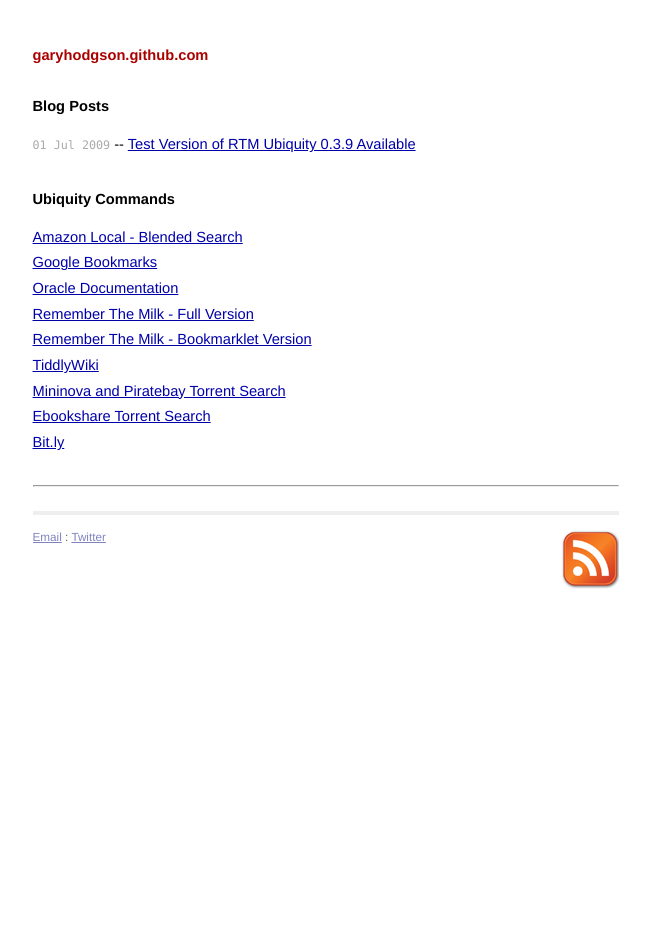
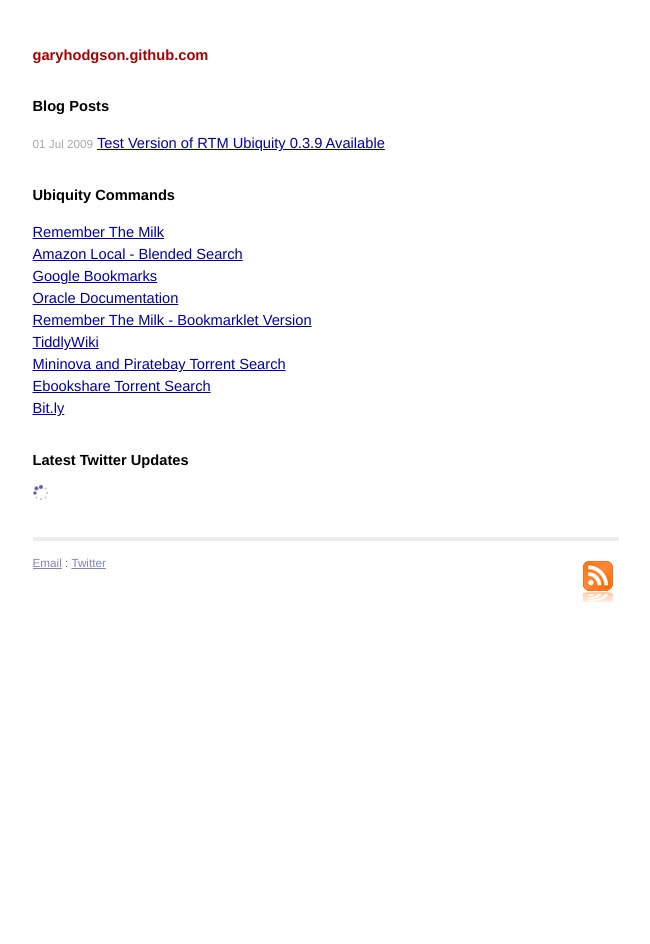
Before and after one commit to garyhodgson/garyhodgson.github.com, a Jekyll site: the page built from index.html, in a window 1280 px wide. Shown: the whole page, without its empty margins (314-964 px from the left). Built offline with Jekyll 4.4.1, drawn with Linux system fonts in a browser that asks for light colours; Markdown is read by kramdown in place of the engine named in the settings; some of the changed lines change nothing that is shown.

Commit message:
added twitter list; updated css a little.

```diff
--- a/_config.yml
+++ b/_config.yml
@@ -1,2 +1,2 @@
 markdown: rdiscount
-pygments: true
+pygments: false
--- a/_layouts/default.html
+++ b/_layouts/default.html
@@ -1,5 +1,4 @@
-<!DOCTYPE html PUBLIC "-//W3C//DTD XHTML 1.0 Strict//EN"
-    "http://www.w3.org/TR/xhtml1/DTD/xhtml1-strict.dtd">
+<!DOCTYPE html PUBLIC "-//W3C//DTD XHTML 1.0 Strict//EN" "http://www.w3.org/TR/xhtml1/DTD/xhtml1-strict.dtd">
 
 <html xmlns="http://www.w3.org/1999/xhtml" xml:lang="en" lang="en-us">
 <head>
@@ -9,6 +8,7 @@
    <link href="http://feeds.feedburner.com/garyhodgson-github" rel="alternate" title="garyhodgson.github.com" type="application/atom+xml" />
    <!-- Homepage CSS -->
    <link rel="stylesheet" href="/css/screen.css" type="text/css" media="screen, projection" />
+   <script src="js/twitter.js"></script>
 </head>
 <body>
 
@@ -19,7 +19,6 @@
 
   {{ content }}
 
-  <hr>
   <div class="footer">
     <div class="contact">
       <p>
--- a/css/screen.css
+++ b/css/screen.css
@@ -62,13 +62,8 @@
   margin-bottom: 2em;
 }
 
-  ul.posts li {
-    line-height: 1.75em;
-  }
-
-  ul.posts span {
+  ul.posts .time {
     color: #aaa;
-    font-family: Monaco, "Courier New", monospace;
     font-size: 80%;
   }
 
--- a/index.html
+++ b/index.html
@@ -4,19 +4,21 @@
 ---
 
 <div id="home">
+
   <h1>Blog Posts</h1>
   <ul class="posts">
     {% for post in site.posts %}
-      <li><span>{{ post.date | date_to_string }}</span> -- <a href="{{ post.url }}">{{ post.title }}</a></li>
+      <li><span class='time'>{{ post.date | date_to_string }}</span> <a href="{{ post.url }}">{{ post.title }}</a></li>
     {% endfor %}
   </ul>
 
+
   <h1>Ubiquity Commands</h1>
   <ul class="posts">
-				<li><a href="http://gist.github.com/19959">Amazon Local - Blended Search</a></li>
+			<li><a href="http://garyhodgson.github.com/ubiquity-rtm-api">Remember The Milk</a></li>
+			<li><a href="http://gist.github.com/19959">Amazon Local - Blended Search</a></li>
 			<li><a href="http://gist.github.com/24257">Google Bookmarks</a></li>
 			<li><a href="http://gist.github.com/24256">Oracle Documentation</a></li>
-			<li><a href="http://garyhodgson.github.com/ubiquity-rtm-api">Remember The Milk - Full Version</a></li>
 			<li><a href="http://gist.github.com/24258">Remember The Milk - Bookmarklet Version</a></li>
 			<li><a href="http://gist.github.com/17245">TiddlyWiki</a></li>
 			<li><a href="http://gist.github.com/20945">Mininova and Piratebay Torrent Search</a></li>
@@ -24,4 +26,10 @@
 			<li><a href="http://gist.github.com/20103">Bit.ly</a></li>
 	</ul>
 
+	<h1>Latest Twitter Updates</h1>
+	<ul class="posts" id="twitter_update_list"><img src="images/ajax-loader.gif"></ul>
+
 </div>
+
+<script type="text/javascript" src="twitter.js"></script>
+<script type="text/javascript" src="http://twitter.com/statuses/user_timeline/garyhodgson.json?callback=twitterCallback2&amp;count=5"></script>
--- /dev/null
+++ b/js/twitter.js
@@ -0,0 +1,37 @@
+function twitterCallback2(obj) {
+	var twitters = obj;
+	var statusHTML = "";
+	var username = "";
+	for (var i=0; i<twitters.length; i++){
+		username = twitters[i].user.screen_name
+		if (!twitters[i].in_reply_to_status_id){
+			statusHTML += ('<li><span class="time">'+relative_time(twitters[i].created_at)+'</span> '+twitters[i].text+'</li>')
+		}
+	}
+	document.getElementById('twitter_update_list').innerHTML = statusHTML;
+}
+
+function relative_time(time_value) {
+  var values = time_value.split(" ");
+  time_value = values[1] + " " + values[2] + ", " + values[5] + " " + values[3];
+  var parsed_date = Date.parse(time_value);
+  var relative_to = (arguments.length > 1) ? arguments[1] : new Date();
+  var delta = parseInt((relative_to.getTime() - parsed_date) / 1000);
+  delta = delta + (relative_to.getTimezoneOffset() * 60);
+
+  if (delta < 60) {
+    return 'less than a minute ago';
+  } else if(delta < 120) {
+    return 'about a minute ago';
+  } else if(delta < (60*60)) {
+    return (parseInt(delta / 60)).toString() + ' minutes ago';
+  } else if(delta < (120*60)) {
+    return 'about an hour ago';
+  } else if(delta < (24*60*60)) {
+    return 'about ' + (parseInt(delta / 3600)).toString() + ' hours ago';
+  } else if(delta < (48*60*60)) {
+    return '1 day ago';
+  } else {
+    return (parseInt(delta / 86400)).toString() + ' days ago';
+  }
+}
```
Also changed, not shown: images/ajax-loader.gif (added), images/rss.png.
